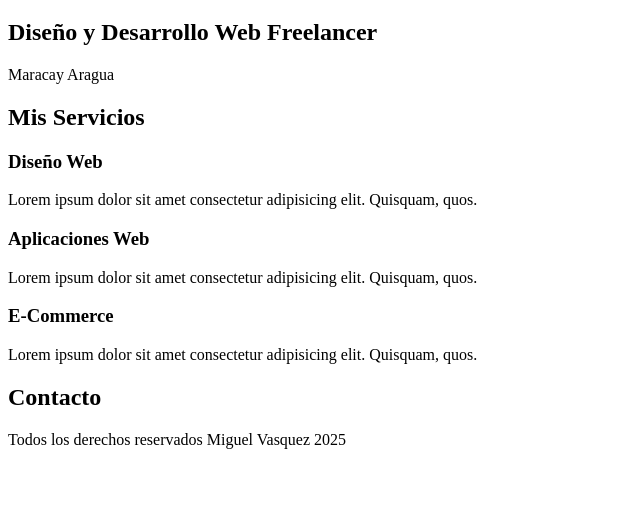
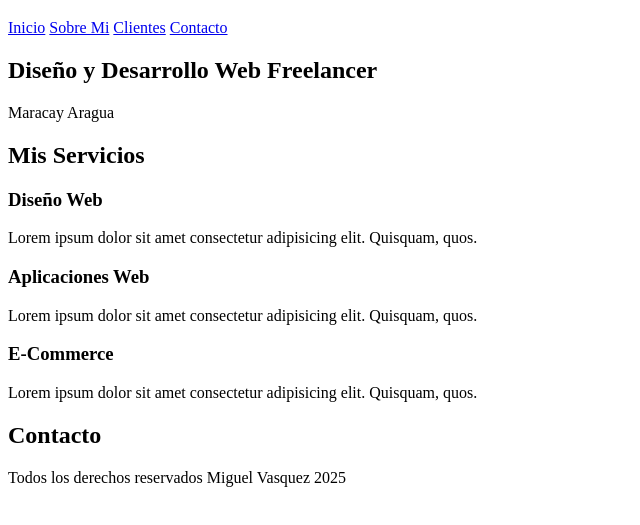
Before and after one commit to MigdeveloperWeb/portafolio, a plain HTML site: page index.html in a window 1280 px wide. Shown: the part 61-586 px from the top of the page, without its empty margins (0-640 px from the left). Drawn offline with Linux system fonts and the light colour scheme.

Commit message:
creando enlaces

```diff
--- a/index.html
+++ b/index.html
@@ -9,6 +9,13 @@
     <header>
         <h1>Miguel Vasquez Freelancer</h1>
     </header>
+
+    <nav>
+        <a href="index.html">Inicio</a>
+        <a href="sobre-mi.html">Sobre Mi</a>
+        <a href="clientes.html">Clientes</a>
+        <a href="contacto.html">Contacto</a>
+    </nav>
 
     <section>
         <h2>Diseño y Desarrollo Web Freelancer</h2>
@@ -37,9 +44,12 @@
         </section>
 
     </main>
+    <section>
+        <h2>Contacto</h2>
+    </section>
 
-    <h2>Contacto</h2>
-
-    <p>Todos los derechos reservados Miguel Vasquez 2025</p>
+    <footer>
+        <p>Todos los derechos reservados Miguel Vasquez 2025</p>
+    </footer>
 </body>
 </html>
```
